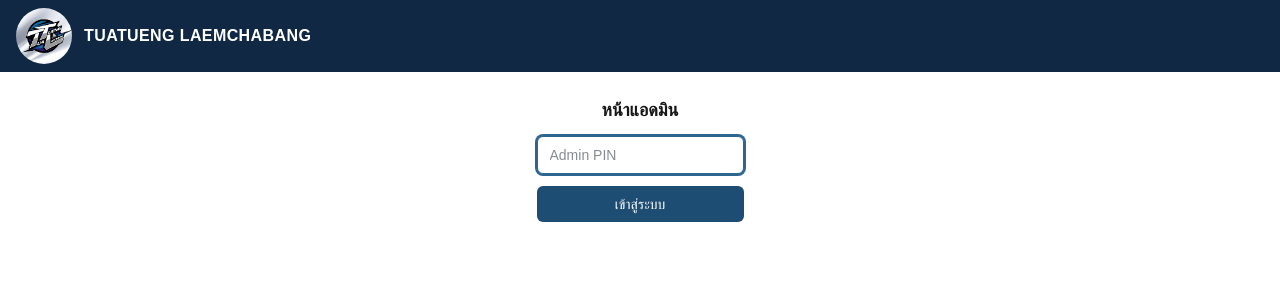
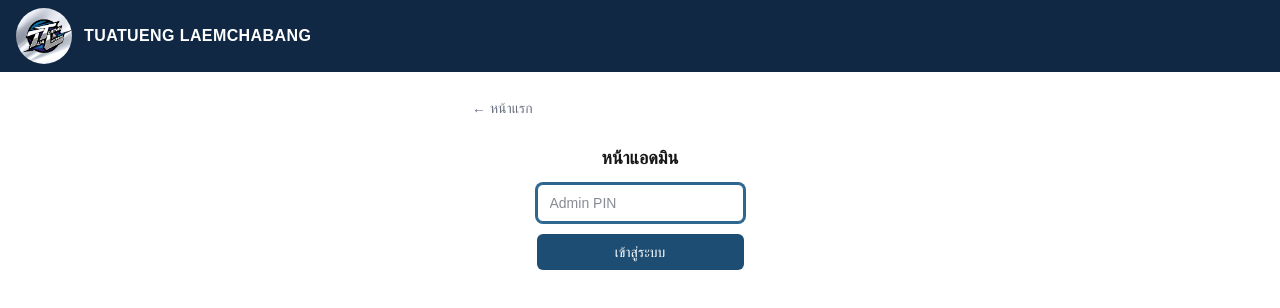
Before and after one commit to belle1153/badminton-app, a Next.js app: page /admin/login in a window 1280 px wide. Shown: the top 308 px of the page. Built offline with nearby package versions, Linux system fonts and the light colour scheme; no server answers.

Commit message:
Add back-navigation links and remove admin link from public home page

```diff
--- a/app/admin/login/page.tsx
+++ b/app/admin/login/page.tsx
@@ -1,3 +1,4 @@
+import Link from "next/link";
 import { redirect } from "next/navigation";
 import { isAdmin } from "@/lib/adminAuth";
 import PinGate from "../PinGate";
@@ -6,5 +7,14 @@ export default async function AdminLoginPage() {
   if (await isAdmin()) {
     redirect("/admin");
   }
-  return <PinGate redirectTo="/admin" />;
+  return (
+    <>
+      <div className="max-w-sm mx-auto w-full px-6 pt-6">
+        <Link href="/" className="text-sm text-gray-500 hover:text-brand-700">
+          ← หน้าแรก
+        </Link>
+      </div>
+      <PinGate redirectTo="/admin" />
+    </>
+  );
 }
--- a/app/admin/page.tsx
+++ b/app/admin/page.tsx
@@ -15,6 +15,10 @@ export default async function AdminDashboardPage() {
 
   return (
     <main className="max-w-2xl mx-auto w-full p-6 flex flex-col gap-6">
+      <Link href="/" className="text-sm text-gray-500 hover:text-brand-700 self-start">
+        ← หน้าแรก
+      </Link>
+
       <div className="flex items-center justify-between">
         <h1 className="text-2xl font-bold">แผงแอดมิน</h1>
         <div className="flex gap-3 text-sm">
--- a/app/page.tsx
+++ b/app/page.tsx
@@ -44,10 +44,6 @@ export default async function Home() {
           </li>
         ))}
       </ul>
-
-      <Link href="/admin" className="text-xs text-gray-300 hover:text-gray-400 self-center mt-4">
-        แอดมิน
-      </Link>
     </main>
   );
 }
--- a/app/session/new/page.tsx
+++ b/app/session/new/page.tsx
@@ -1,3 +1,4 @@
+import Link from "next/link";
 import { isAdmin } from "@/lib/adminAuth";
 import PinGate from "@/app/admin/PinGate";
 import NewSessionForm from "./NewSessionForm";
@@ -6,5 +7,14 @@ export default async function NewSessionPage() {
   if (!(await isAdmin())) {
     return <PinGate />;
   }
-  return <NewSessionForm />;
+  return (
+    <>
+      <div className="max-w-lg mx-auto w-full px-6 pt-6">
+        <Link href="/admin" className="text-sm text-gray-500 hover:text-brand-700">
+          ← กลับหน้าแอดมิน
+        </Link>
+      </div>
+      <NewSessionForm />
+    </>
+  );
 }
```
